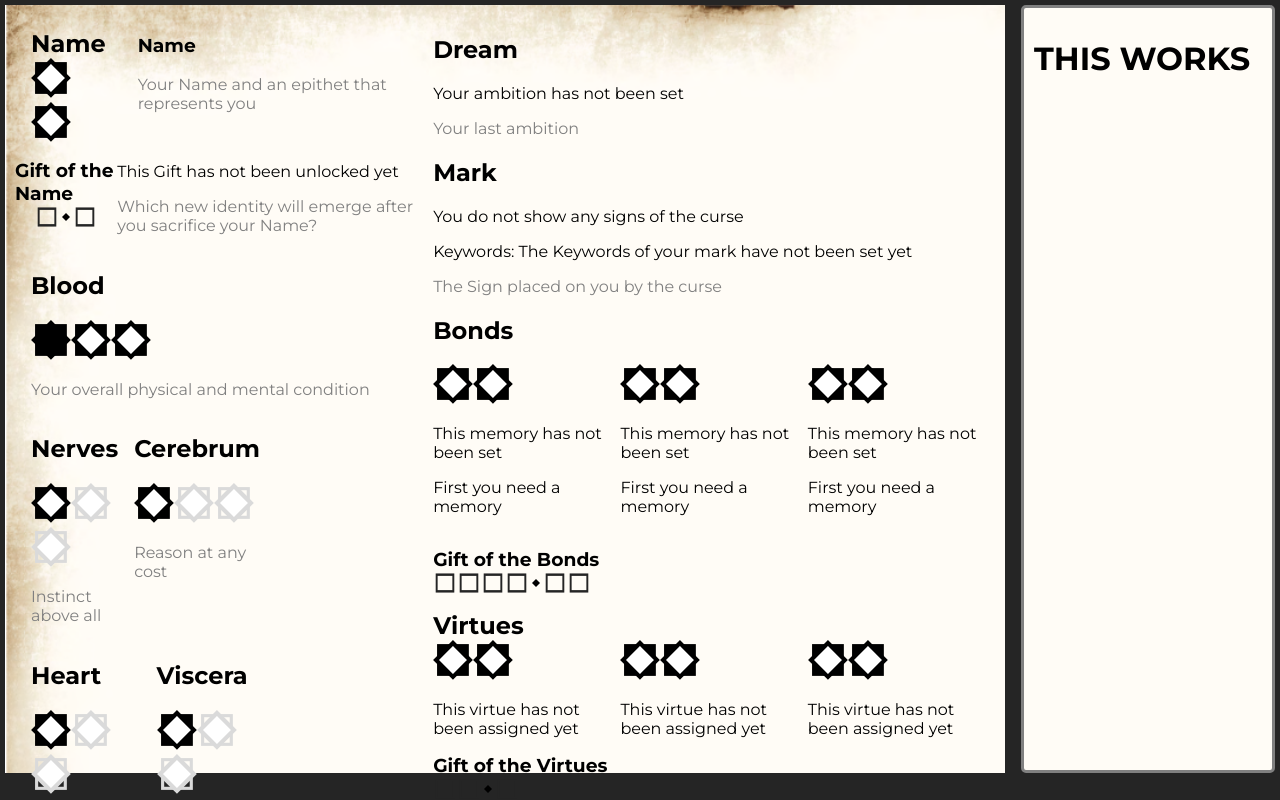
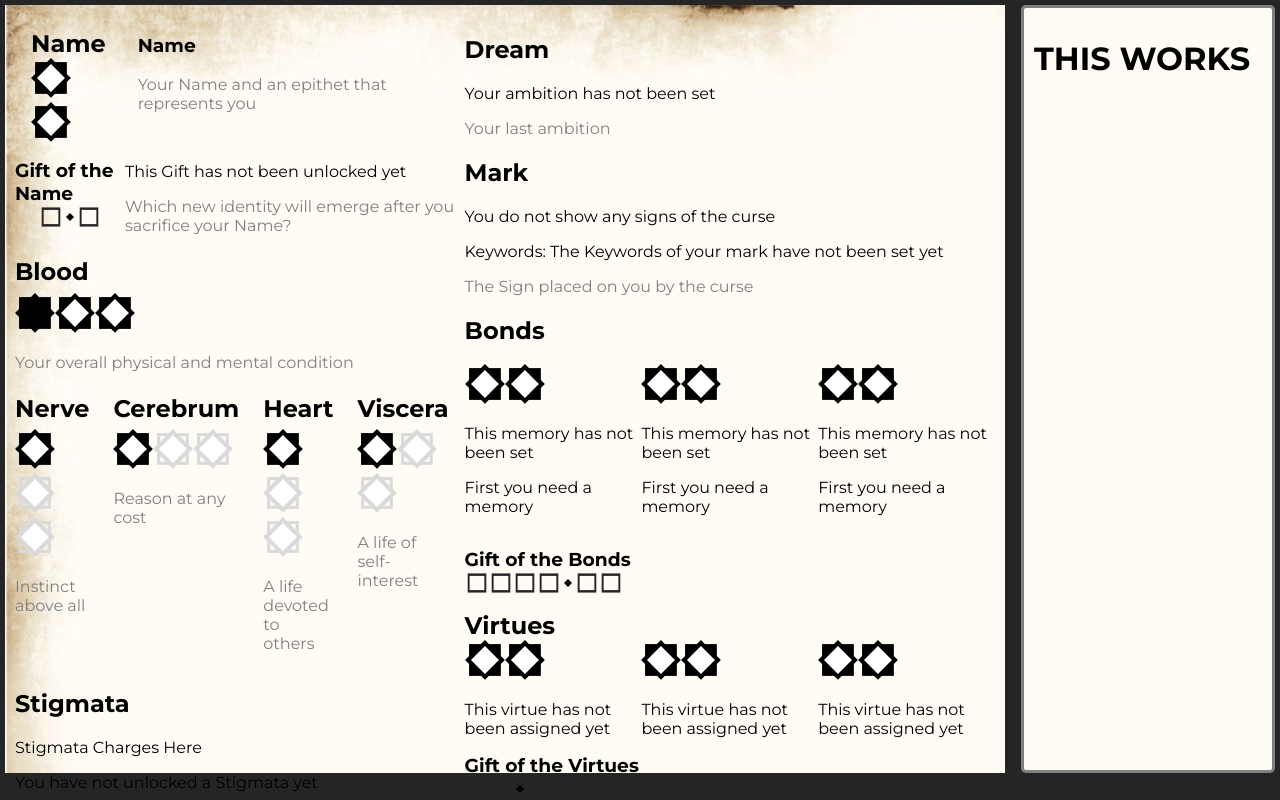
Before and after one commit to Grykus762/Micro-VTT, a React (Vite) app: page / in a window 1280 px wide. Shown: the top 800 px of the page. Built offline with nearby package versions, Linux system fonts and the light colour scheme.

Commit message:
Refactored how organs and blood is displayed to simplify JSX in Memento_char_sheet

```diff
--- a/src/App.css
+++ b/src/App.css
@@ -61,22 +61,8 @@ html, body, #root, #main-container
 #organ-attribute-container
 {
   display: flex;
-  flex-direction: column;
-}
-.organs
-{
-  display: flex;
-  max-width: 60%;
-}
-
-.organs > div, #blood-attribute
-{
-  margin: 0 1rem;
-}
-
-.organs > div:last-child
-{
-  margin-left: auto;
+  margin-right: 1rem;
+  gap: 1.5rem;
 }
 
 /* Gift of the Bonds and Gift of the Virtues Containers */
@@ -94,6 +80,11 @@ html, body, #root, #main-container
 #gift-bonds-container
 {
   margin: 1rem 0;
+}
+
+.organ-header-container
+{
+  margin: 0.4rem 0;
 }
 /* Utility */
 .flex-col
@@ -120,6 +111,17 @@ html, body, #root, #main-container
 .attribute-description
 {
   color: #808080;
+}
+
+.organ-header
+{
+  display: inline;
+}
+
+.organ-header:hover
+{
+  cursor: pointer;
+  text-shadow: 1px 1px 10px red;
 }
 
 /* media */
--- a/src/components/Memento_char_sheet.jsx
+++ b/src/components/Memento_char_sheet.jsx
@@ -5,9 +5,10 @@ import unfilledSlot from "../assets/VTT/Unfilled_Slot.svg"
 import corruptedSlot from "../assets/VTT/Corrupted_Slot.svg"
 import progressBoxEmpty from "../assets/VTT/Progress_Box_Unfilled.svg"
 import progressDiamond from "../assets/VTT/Progress_Diamond.svg"
+
 export default function Memento_char_sheet(character)
 {
-    const {name, giftName, blood, nerve, cerebrum, heart, viscera, stigmata, equipment, dream, mark, bonds, giftBonds, virtues, giftVirtues } = character
+    const {name, giftName, organs, blood, nerve, cerebrum, heart, viscera, stigmata, equipment, dream, mark, bonds, giftBonds, virtues, giftVirtues } = character
 
     /* States */
     const [charName, setCharName] = useState(name)
@@ -19,6 +20,27 @@ export default function Memento_char_sheet(character)
     const [bondsInfo, setBondsInfo] = useState(bonds)
     const [virtuesInfo, setVirtuesInfo] = useState(virtues)
 
+    const charOrgans=organs.map(organ=> <Organ_attribute
+        organName={organ.organName}
+        slots={displaySlots( organ.corruption,organ.slots)}
+        description={organ.description}
+        handleClick={()=>handleSlotClick(bloodInfo.corrupted)}
+        diceRoll={()=>handleDiceRoll()}
+         /> )
+    const charBlood = <Organ_attribute
+        variant
+        organName="Blood"
+        slotInfo={bloodInfo}
+        displaySlots={()=>displaySlots(bloodInfo.corrupted, bloodInfo.slots, bloodInfo.maxSlots)}
+        slots={displaySlots(bloodInfo.corrupted, bloodInfo.slots, bloodInfo.maxSlots)}
+        description="Your overall physical and mental condition"
+        handleClick={()=>handleSlotClick(bloodInfo.corrupted)}
+        diceRoll={()=>handleDiceRoll()}
+    />
+
+    /**
+     * Functions
+     */
     function displaySlots(corruptedSlots, filledSlots, maximumSlots = 3)
     {
         /**
@@ -65,6 +87,19 @@ export default function Memento_char_sheet(character)
         return slots
     }
 
+    function handleSlotClick(prop)
+    {
+        /**
+         * When clicked, console.log the corrupted slots and slots of something
+         */
+
+        console.log("Change Slot type!")
+    }
+
+    function handleDiceRoll()
+    {
+        console.log("Roll Dice!")
+    }
 return (
     <div id="char-sheet-container" className="flex">
         {/* First Column */}
@@ -94,38 +129,10 @@ return (
                 </div>
             </div>
             <div id="blood-attribute">
-                <Organ_attribute
-                    variant
-                    organName="Blood"
-                    slots={displaySlots(bloodInfo.corrupted, bloodInfo.slots, bloodInfo.maxSlots)}
-                    description="Your overall physical and mental condition"
-                />
+                {charBlood}
             </div>
             <div id="organ-attribute-container">
-                <div className="organs">
-                    <Organ_attribute
-                        organName="Nerves"
-                        slots={displaySlots(nerveInfo.corrupted, nerveInfo.slots)}
-                        description="Instinct above all"
-                    />
-                    <Organ_attribute
-                        organName="Cerebrum"
-                        slots={displaySlots(cerebrumInfo.corrupted, cerebrumInfo.slots)}
-                        description="Reason at any cost"
-                    />
-                </div>
-                <div className="organs">
-                    <Organ_attribute
-                        organName="Heart"
-                        slots={displaySlots(heartInfo.corrupted, heartInfo.slots)}
-                        description="A life devoted to others"
-                    />
-                    <Organ_attribute
-                        organName="Viscera"
-                        slots={displaySlots(visceraInfo.corrupted, visceraInfo.slots)}
-                        description="A life of self-interest"
-                    />
-                </div>
+                {charOrgans}
             </div>
             <div>
                 <h2 id="stigmata-header">Stigmata</h2>
--- a/src/components/SheetLoader.jsx
+++ b/src/components/SheetLoader.jsx
@@ -20,25 +20,32 @@ export default function SheetLoader()
             "maxSlots": 3,
             "corrupted": 1
         },
-        "organs":{
-            "nerve":{
+        "organs":[
+            {
+                "organName": "Nerve",
                 "slots": 1,
-                "corrupted": 0
+                "corruption": 0,
+                "description":"Instinct above all"
             },
-            "cerebrum": {
+            {
+                "organName": "Cerebrum",
                 "slots": 1,
-                "corrupted": 0
+                "corruption": 0,
+                "description": "Reason at any cost"
             },
-            "heart": {
+            {
+                "organName": "Heart",
                 "slots": 1,
-                "corrupted": 0
+                "corruption": 0,
+                "description": "A life devoted to others"
             },
-
-            "viscera": {
+            {
+                "organName": "Viscera",
                 "slots": 1,
-                "corrupted": 0
-                }
-        },
+                "corruption": 0,
+                "description": "A life of self-interest"
+            },
+        ],
         "stigmata":
         {
             "charges": 0,
@@ -107,6 +114,7 @@ export default function SheetLoader()
             <Memento_char_sheet
             name={memMoriChar.name}
             giftName={memMoriChar.giftName}
+            organs={memMoriChar.organs}
             blood = {memMoriChar.blood}
             nerve = {memMoriChar.organs.nerve}
             cerebrum = {memMoriChar.organs.cerebrum}
--- a/src/components/memento_mori_components/Organ_attribute.jsx
+++ b/src/components/memento_mori_components/Organ_attribute.jsx
@@ -4,11 +4,16 @@ import corruptedSlot from "../../assets/VTT/Corrupted_Slot.svg"
 
 export default function Organ_attribute(props)
 {
-    const {organName, description, slots} = props
+    const {organName, description, slotInfo, displaySlots, slots, handleClick, diceRoll } = props
+
         return (
             <div>
-                <h2>{organName}</h2>
-                {slots}
+                <div onClick={diceRoll} className="organ-header-container">
+                    <h2 className="organ-header">{organName}</h2>
+                </div>
+                <div onClick={handleClick}>
+                    {slots}
+                </div>
                 <p className="attribute-description">{description}</p>
             </div>
         )
```
Also changed, not shown: src/helper_functions/mementoMoriFunctions.js (added).
